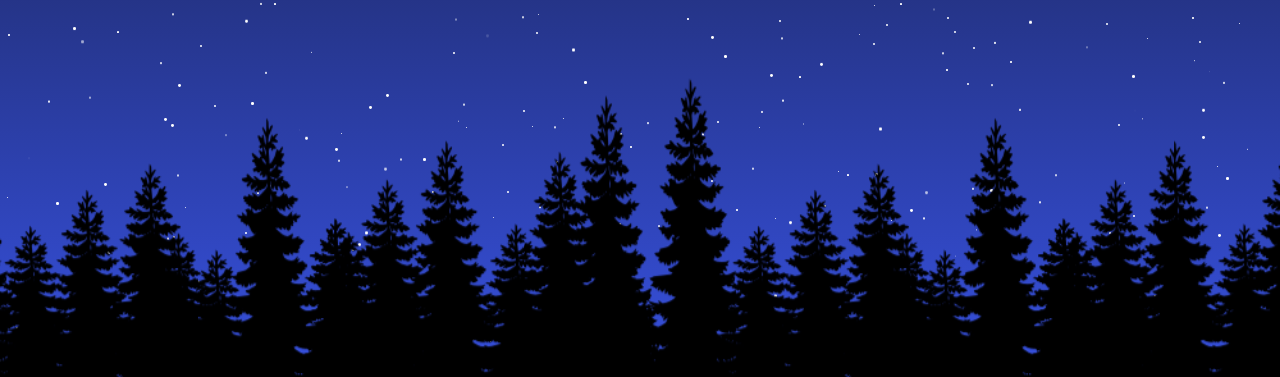
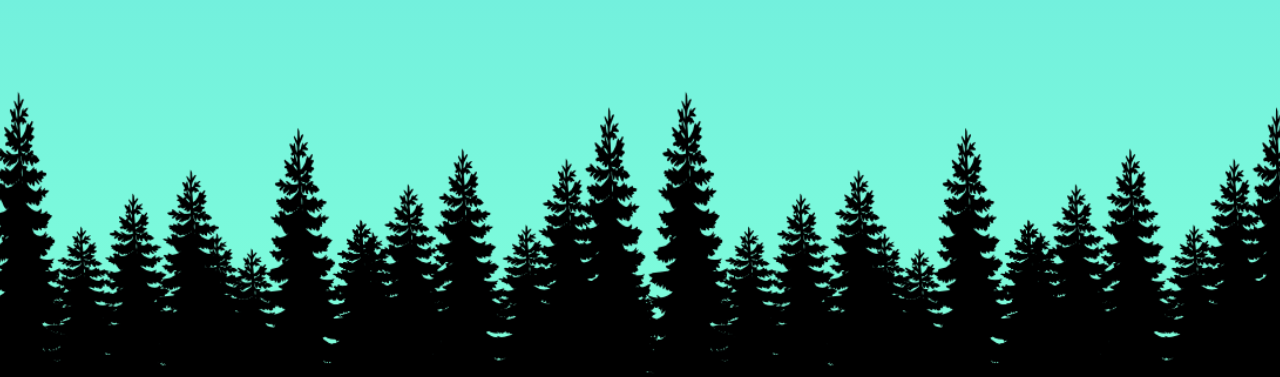
Before and after one commit to 13-NRGK/XT2-Challenge-2, a plain HTML site: page index.html in a window 1280 px wide. Shown: the part 423-800 px from the top of the page. Drawn offline with nearby package versions, Linux system fonts and the light colour scheme; animation ran at ten frames a second.

Commit message:
Final Update

```diff
--- a/script/main.js
+++ b/script/main.js
@@ -1,27 +1,3 @@
-function stars(){
-		let count = 500;
-		let scene = document.querySelector('.scene');
-		let i = 0;
-		while(i < count){
-			let star = document.createElement("i");
-			let x = Math.floor(Math.random() * window.innerWidth);
-			let y = Math.floor(Math.random() * window.innerHeight);
-			let duration = Math.random() * 10;
-			let size = Math.random() * 2;
-
-			star.style.left = x+'px';
-			star.style.top = y+ 'px';
-			star.style.width = 1+size+ 'px';
-			star.style.height = 1+size+ 'px';
-
-			star.style.animationDuration = 5+duration+'s';
-			star.style.animationDelay = duration+'s';
-
-			scene.appendChild(star);
-			i++
-		}
-	}
-	stars();
 
 	const hr = document.querySelector("#hr");
 	const mn = document.querySelector("#mn");
@@ -52,33 +28,45 @@ function stars(){
 		var sun = document.getElementById('sun');
 
 		// switch(true){
-		// 	case h >= 6 && h <= 11:
-		// 		backgroundDay.classList.add('sceneDaylight');
+		//case s >= 0 && s <= 14: //NOG FF AANPASSSEN NAAR UREN
+		//backgroundDay.classList.remove('sceneDayNight');
+		//backgroundDay.classList.add('sceneDaylight');
+		//moon.classList.remove('moon');
+		//sun.classList.add('sun');
+		//break;
 
-		// 	case h >= 12 && h <= 17:
-		// 		backgroundDay.classList.add('sceneDayMidday');
+		//case s >= 16 && s <= 29: //NOG FF AANPASSSEN NAAR UREN
+		//backgroundDay.classList.remove('sceneDaylight');
+		//backgroundDay.classList.add('sceneDayMidday');
+		//moon.classList.remove('moon');
+		//sun.classList.add('sun');
+		//break;
 
-		// 	case h >= 18 && h <= 5:
-		// 		backgroundDay.classList.add('sceneDayNight');
+		//case s >= 31 && s <= 58: //NOG FF AANPASSSEN NAAR UREN
+		//backgroundDay.classList.remove('sceneDayMidday');
+		//backgroundDay.classList.add('sceneDayNight');
+		//sun.classList.remove('sun');
+		//moon.classList.add('moon');
+		//break;
 
-		// }
+		//}
 
 		switch(true){
-			case s >= 0 && s <= 14: //NOG FF AANPASSSEN NAAR UREN
+			case h >= 6 && h <= 12: //UREN
 				backgroundDay.classList.remove('sceneDayNight');
 				backgroundDay.classList.add('sceneDaylight');
 				moon.classList.remove('moon');
 				sun.classList.add('sun');
 				break;
 
-			case s >= 16 && s <= 29: //NOG FF AANPASSSEN NAAR UREN
+			case h >= 14 && h <= 17: //UREN
 				backgroundDay.classList.remove('sceneDaylight');
 				backgroundDay.classList.add('sceneDayMidday');
 				moon.classList.remove('moon');
 				sun.classList.add('sun');
 				break;
 
-			case s >= 31 && s <= 58: //NOG FF AANPASSSEN NAAR UREN
+			case h >= 19 && h <= 4: //UREN
 				backgroundDay.classList.remove('sceneDayMidday');
 				backgroundDay.classList.add('sceneDayNight');
 				sun.classList.remove('sun');
--- a/styles/style.css
+++ b/styles/style.css
@@ -14,6 +14,7 @@ body{
 	flex-direction: column;
 	min-height: 100vh;
 	width: 100%;
+	background: linear-gradient(#4ea8de,#72efdd,#80ffdb);
 }
 
 /*Sunny Sky Css*/
@@ -36,7 +37,7 @@ body{
 		position: relative;
 		width: 100%;
 		height: 100vh;
-		background: linear-gradient(#111425,#3751e0);
+		background: linear-gradient(#111425,#3751e0,#0466c8);
 		background-attachment: fixed;
 		overflow: hidden;
 	}
@@ -55,7 +56,7 @@ body{
 		position: relative;
 		width: 100%;
 		height: 100vh;
-		background: linear-gradient(#4ea8de,#72efdd,#80ffdb,#f7fff7);
+		background: linear-gradient(#4ea8de,#72efdd,#80ffdb);
 		background-attachment: fixed;
 		overflow: hidden;
 
@@ -80,7 +81,7 @@ body{
 		width: 100%;
 		height: 100%;
 		border-radius: 50%;
-		background: linear-gradient(#111425,#3751e0);
+		background: linear-gradient(#111425,#3751e0,#0466c8);
 		background-attachment: fixed;
 	}
 
@@ -90,32 +91,10 @@ body{
 		left: 0;
 		width: 100%;
 		z-index: 1000;
-		transform: scale(1.2);
+		transform: scale(1.1);
 	}
 
-	.scene i{
-		position: absolute;
-		width: 100%;
-		background-color: #fff;
-		border-radius: 50%;
-		animation: animate linear infinite;
-	}
 
-	@keyframes animate{
-		0%{
-			opacity: 0;
-			transform: translateY(0);
-		}
-
-		10%, 90%{
-			opacity: 1;
-		}
-
-		100%{
-			opacity: 0;
-			transform: translateY(-100px);
-		}
-	}
 
 
 h2{
```
